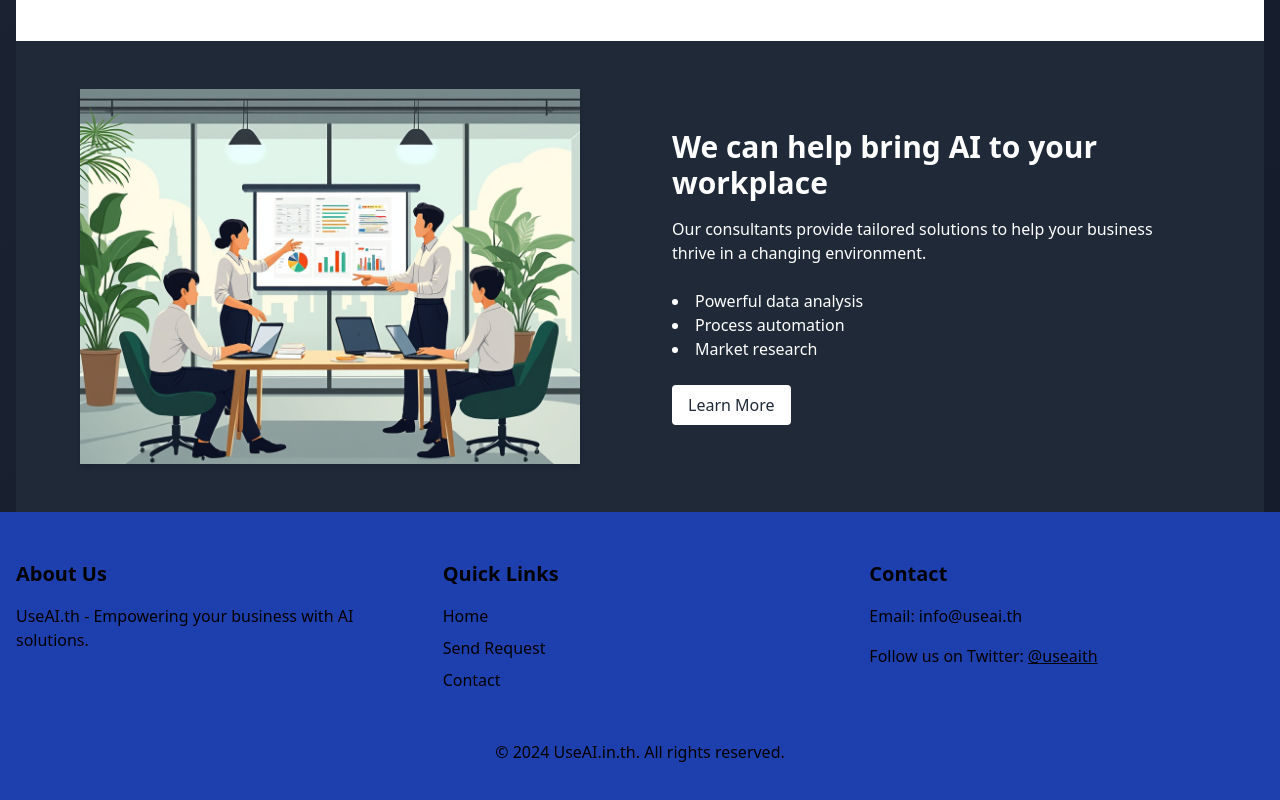
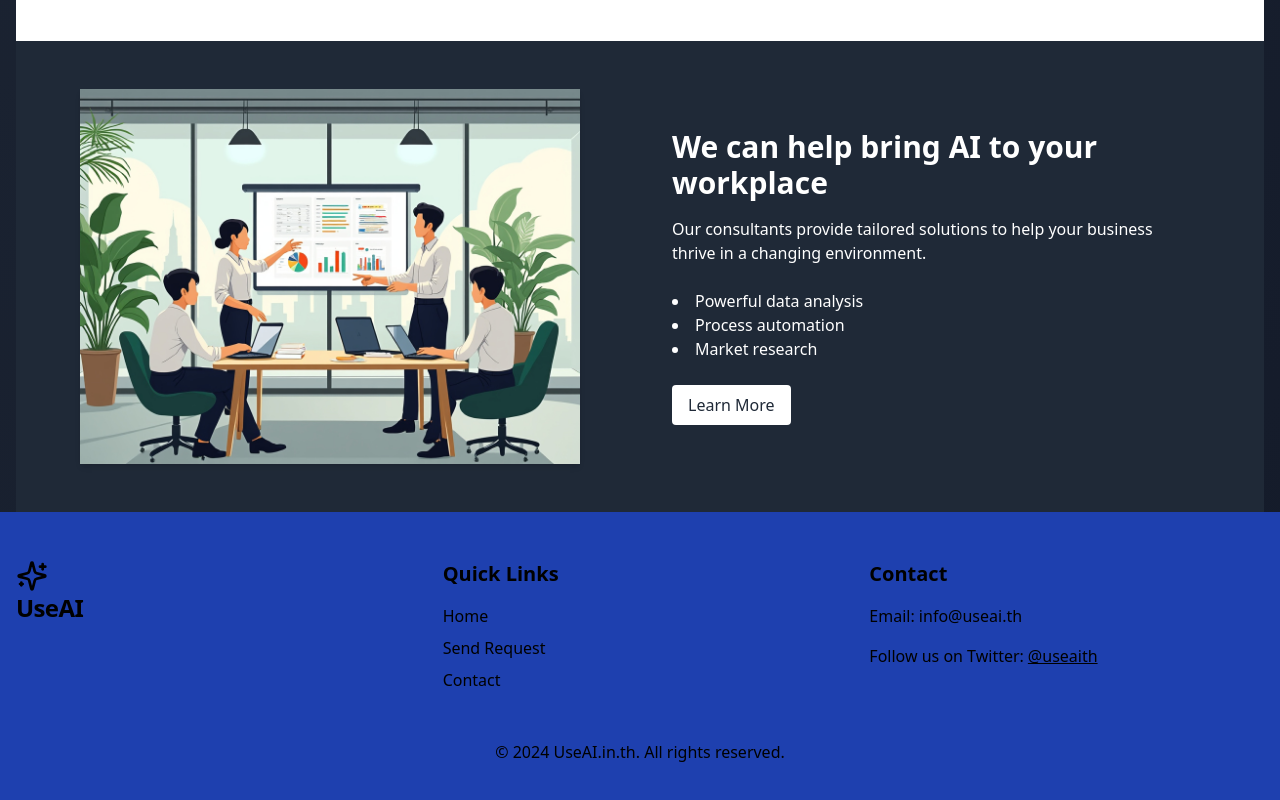
Before and after one commit to statementsapp/aic, a Next.js app: page / in a window 1280 px wide. Shown: the part 2385-3185 px from the top of the page. Built offline with nearby package versions, Linux system fonts and the light colour scheme; what node-cache would draw is missing.

Commit message:
footer work

```diff
--- a/app/components/Footer.tsx
+++ b/app/components/Footer.tsx
@@ -1,5 +1,6 @@
 import React from 'react';
 import Link from 'next/link';
+import { Sparkles} from 'lucide-react'
 
 export default function Footer() {
   return (
@@ -7,8 +8,12 @@ export default function Footer() {
       <div className="container mx-auto px-4">
         <div className="grid grid-cols-1 md:grid-cols-3 gap-8">
           <div>
-            <h3 className="text-xl font-semibold mb-4">About Us</h3>
-            <p>UseAI.th - Empowering your business with AI solutions.</p>
+            <h3 className="text-xl font-semibold mb-4">
+              <Sparkles className="w-8 h-8 mr-2" />
+              <span className="text-2xl font-bold tracking-tight">UseAI</span>
+
+            </h3>
+
           </div>
           <div>
             <h3 className="text-xl font-semibold mb-4">Quick Links</h3>
```
